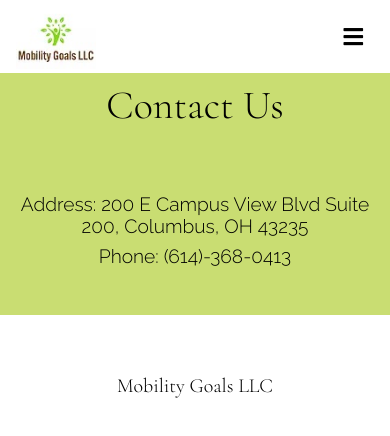
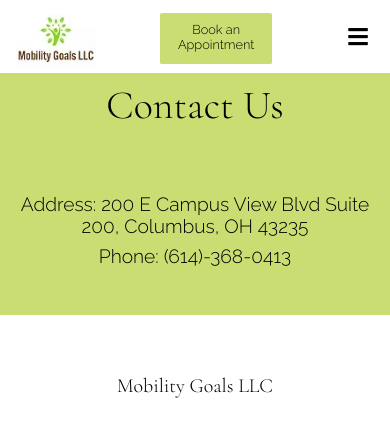
Before and after one commit to loganed09/mobility-goals, a React (Create React App) app: page / in a window 390 px wide. Shown: the top 436 px of the page. Built offline with nearby package versions, Linux system fonts and the light colour scheme.

Commit message:
added mobile booking button

```diff
--- a/src/Components/NavBar/NavBar.css
+++ b/src/Components/NavBar/NavBar.css
@@ -73,6 +73,15 @@
         z-index: 100;
     }
 
+
+    .appointmentBook {
+        width: 85%;
+        height: 30%;
+        font-size: .8rem;
+        margin-top: .8rem;
+        padding-bottom: 1.2rem;
+        padding-top: .6rem;
+    }
     /* .logo.hideLogo {
         display: none;
     } */
--- a/src/Components/NavBar/NavBar.js
+++ b/src/Components/NavBar/NavBar.js
@@ -54,6 +54,7 @@
             <p className={`logo ${navbarOpen ? " hideLogo" : ""}`}>
                 <a href="home"><img className="iconImage" src={iconImage.default} alt="iconImg" /></a>
             </p>
+            <a className="appointmentBook" href="https://square.site/book/6GW4DVDWNC8ZY/mobility-goals-columbus-oh" target="_blank">Book an Appointment</a>
             <button className="mobile-id" onClick={handleToggle}>
                 <i className={`${navbarOpen ? "cross fas fa-times" : "hamburger fas fa-bars"}`}></i>
             </button>
```
